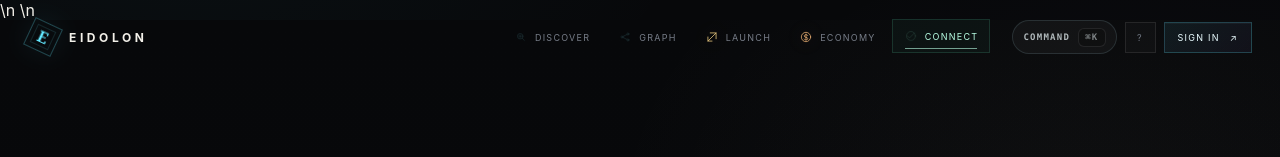
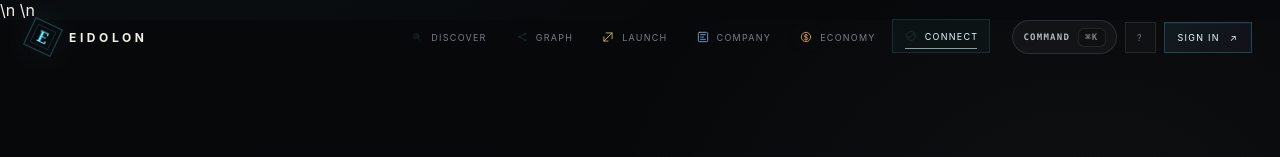
Before and after one commit to saalax4721x-coder/EIDOLON, a Next.js app: page /connectors in a window 1280 px wide. Shown: the top 157 px of the page. Built offline with nearby package versions, Linux system fonts and the light colour scheme; no server answers.

Commit message:
feat: add Company Foundry to EIDOLON navigation

```diff
--- a/components/eidolon-nav.tsx
+++ b/components/eidolon-nav.tsx
@@ -34,6 +34,7 @@ export function EidolonNav({ section }: { section?: string }) {
         <a className={section === "discover" ? "active" : ""} href="/discover"><EidolonIcon name="discover" size={14}/>Discover</a>
         <a className={section === "graph" ? "active" : ""} href="/graph"><EidolonIcon name="graph" size={14}/>Graph</a>
         <a className={section === "launch" ? "active" : ""} href="/launch"><EidolonIcon name="launch" size={14}/>Launch</a>
+        <a className={section === "company" ? "active" : ""} href="/company"><EidolonIcon name="project" size={14}/>Company</a>
         <a className={section === "economy" ? "active" : ""} href="/economy"><EidolonIcon name="economy" size={14}/>Economy</a>
         <a className={section === "connectors" ? "active" : ""} href="/connectors"><EidolonIcon name="verified" size={14}/>Connect</a>
       </div>
@@ -57,6 +58,7 @@ export function EidolonNav({ section }: { section?: string }) {
             <a href="/discover" onClick={() => setOpen(false)}><EidolonIcon name="discover" size={18}/><span><b>Discover</b><small>Find projects and objects</small></span><i>↗</i></a>
             <a href="/graph" onClick={() => setOpen(false)}><EidolonIcon name="graph" size={18}/><span><b>Graph</b><small>Inspect recorded relationships</small></span><i>↗</i></a>
             <a href="/launch" onClick={() => setOpen(false)}><EidolonIcon name="launch" size={18}/><span><b>Launch</b><small>Create a new object</small></span><i>↗</i></a>
+            <a href="/company" onClick={() => setOpen(false)}><EidolonIcon name="project" size={18}/><span><b>Company Foundry</b><small>Launch a company and AI workforce</small></span><i>↗</i></a>
             <a href="/economy" onClick={() => setOpen(false)}><EidolonIcon name="economy" size={18}/><span><b>Economy</b><small>Shape a project's economic layer</small></span><i>↗</i></a>
             <a href="/connectors" onClick={() => setOpen(false)}><EidolonIcon name="verified" size={18}/><span><b>Connect</b><small>Link GitHub and wallets</small></span><i>↗</i></a>
             <a href="/help" onClick={() => setOpen(false)}><EidolonIcon name="project" size={18}/><span><b>Help</b><small>Understand EIDOLON</small></span><i>↗</i></a>
```
